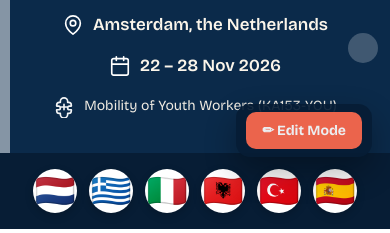
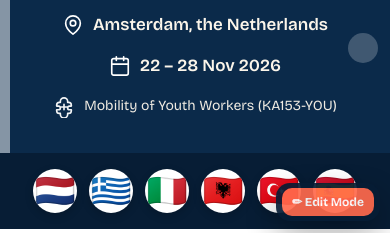
Before and after one commit to iampashov/creative-futures-website, a plain HTML site: page index.html in a window 390 px wide. Shown: the part 611-844 px from the top of the page. Drawn offline with nearby package versions, Linux system fonts and the light colour scheme; no server answers.

Commit message:
Mobile toolbar position override
Co-Authored-By: Claude Fable 5.1 <noreply@anthropic.com>

```diff
--- a/index.html
+++ b/index.html
@@ -381,13 +381,13 @@ body.editing .link-card .edit-link{display:block}
   .detail-pane .detail-body{padding:24px 20px 30px}.detail-pane h3{font-size:22px}.detail-pane p{font-size:15px}
   .modal-close{width:34px;height:34px;top:10px;right:10px}
   .lightbox button{width:42px;height:42px;font-size:24px}
-  .edit-toolbar{right:10px;bottom:12px;padding:5px 6px;gap:5px;border-radius:12px;justify-content:flex-end;opacity:.92}
+  .edit-toolbar{right:10px!important;bottom:12px!important;padding:5px 6px!important;gap:5px;border-radius:12px;justify-content:flex-end;opacity:.92}
   body.editing .edit-toolbar{left:12px}
-  .edit-toolbar button{padding:7px 10px;font-size:12px}
+  .edit-toolbar button{padding:7px 10px!important;font-size:12px!important}
   #edit-status{font-size:11px;line-height:1.25;flex:1;max-width:none}
   #edit-status:empty{display:none}
   body.editing .back-top{display:none}
-  .back-top{left:10px;bottom:12px;width:36px;height:36px}
+  .back-top{left:10px!important;bottom:12px!important;width:36px!important;height:36px!important}
   .detail-btn{left:10px;bottom:8px}
 }
 @media(max-width:380px){.hero-tag{flex-basis:100%}.hero h1{font-size:36px}}
```
